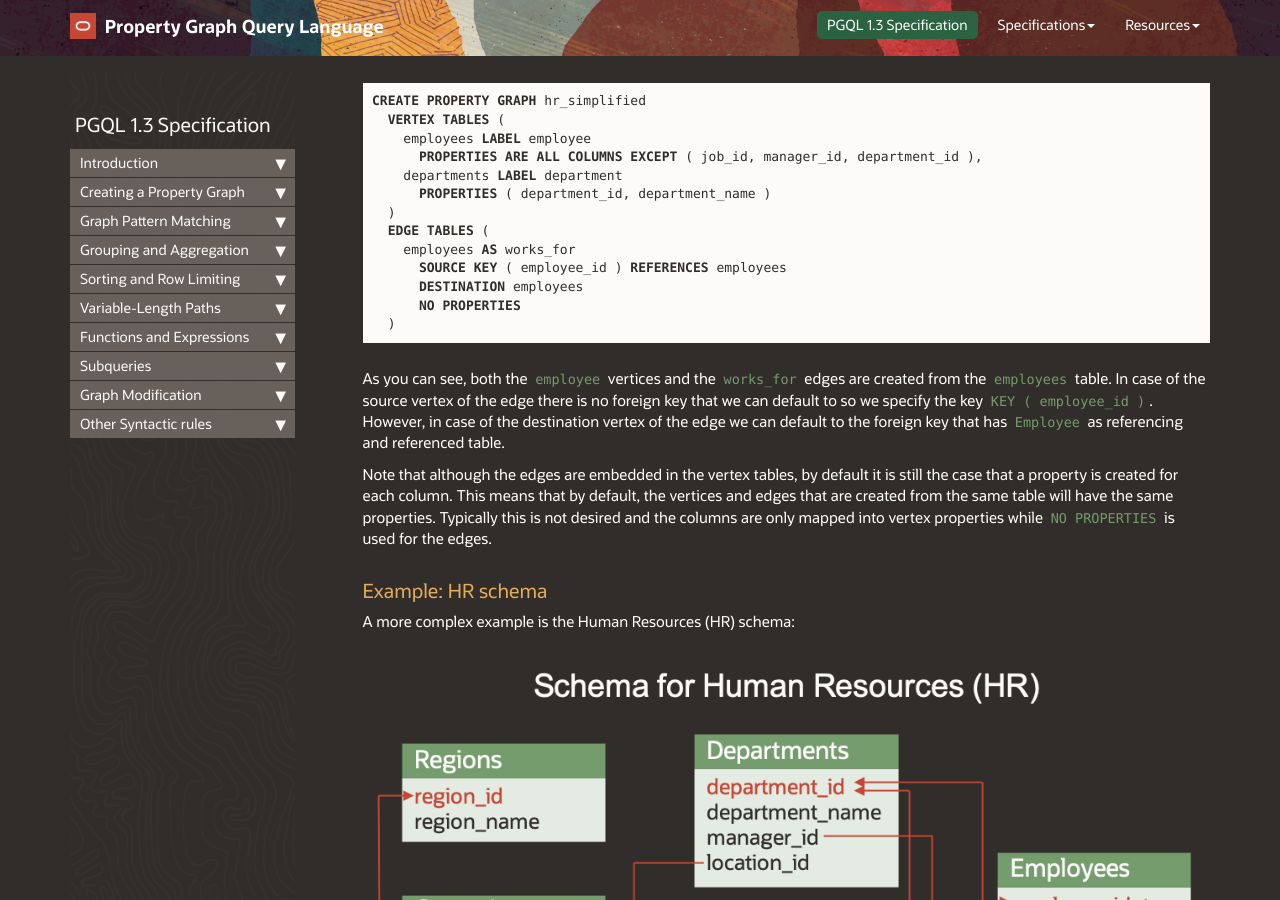
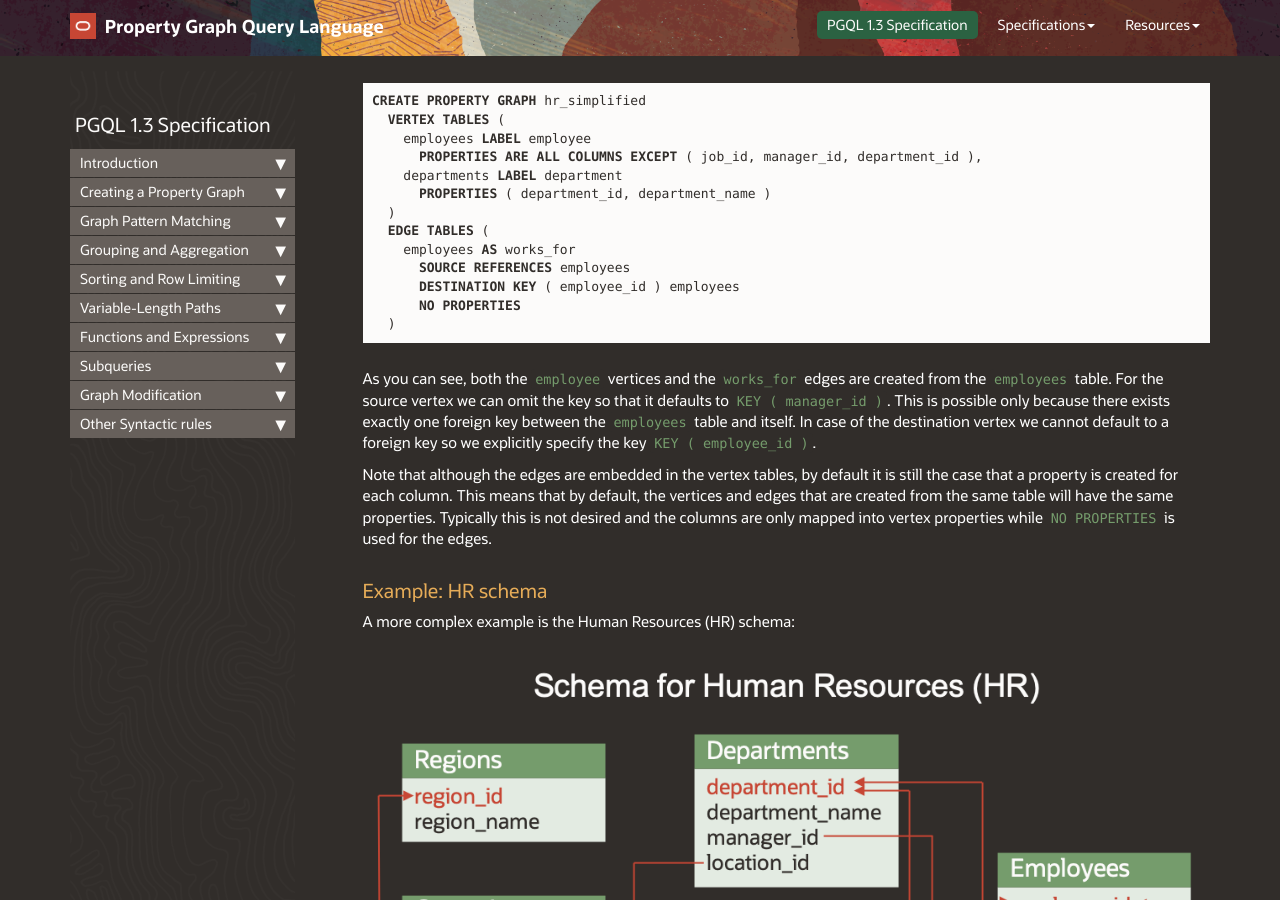
Before and after one commit to oracle/pgql-lang, a Jekyll site: the page built from pages/pgql-1.3-spec.md, in a window 1280 px wide and 900 px high, scrolled down 16957 px. Built offline with Jekyll 4.4.1, drawn with Linux system fonts in a browser that asks for light colours; nearby versions of some CDN libraries; comment, search, counter and statistics services are not loaded; some of the changed text lies outside the part shown.

Commit message:
fix WORKS_FOR example

````diff
--- a/pages/pgql-1.3-spec.md
+++ b/pages/pgql-1.3-spec.md
@@ -709,15 +709,16 @@ CREATE PROPERTY GRAPH hr_simplified
   )
   EDGE TABLES (
     employees AS works_for
-      SOURCE KEY ( employee_id ) REFERENCES employees
-      DESTINATION employees
+      SOURCE REFERENCES employees
+      DESTINATION KEY ( employee_id ) employees
       NO PROPERTIES
   )
 ```
 
 As you can see, both the `employee` vertices and the `works_for` edges are created from the `employees` table.
-In case of the source vertex of the edge there is no foreign key that we can default to so we specify the key `KEY ( employee_id )`.
-However, in case of the destination vertex of the edge we can default to the foreign key that has `Employee` as referencing and referenced table.
+For the source vertex we can omit the key so that it defaults to `KEY ( manager_id )`.
+This is possible only because there exists exactly one foreign key between the `employees` table and itself.
+In case of the destination vertex we cannot default to a foreign key so we explicitly specify the key `KEY ( employee_id )`.
 
 Note that although the edges are embedded in the vertex tables, by default it is still the case that a property is created for each column.
 This means that by default, the vertices and edges that are created from the same table will have the same properties.
@@ -750,8 +751,8 @@ CREATE PROPERTY GRAPH hr
   )
   EDGE TABLES (
     employees AS works_for
-      SOURCE KEY ( employee_id ) REFERENCES employees
-      DESTINATION employees
+      SOURCE KEY ( manager_id ) REFERENCES employees
+      DESTINATION KEY ( employee_id ) employees
       NO PROPERTIES,
     employees AS works_at
       SOURCE KEY ( employee_id ) REFERENCES employees
````
